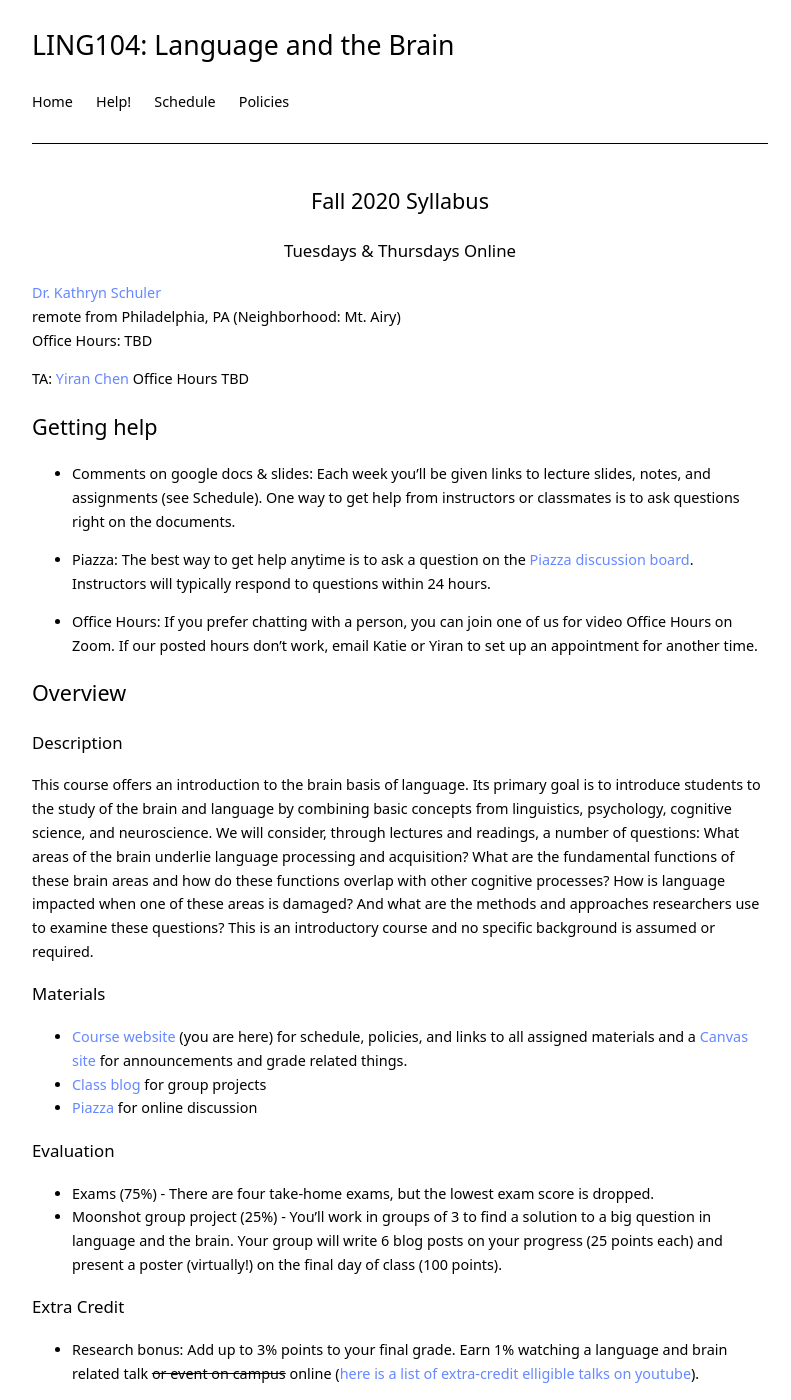
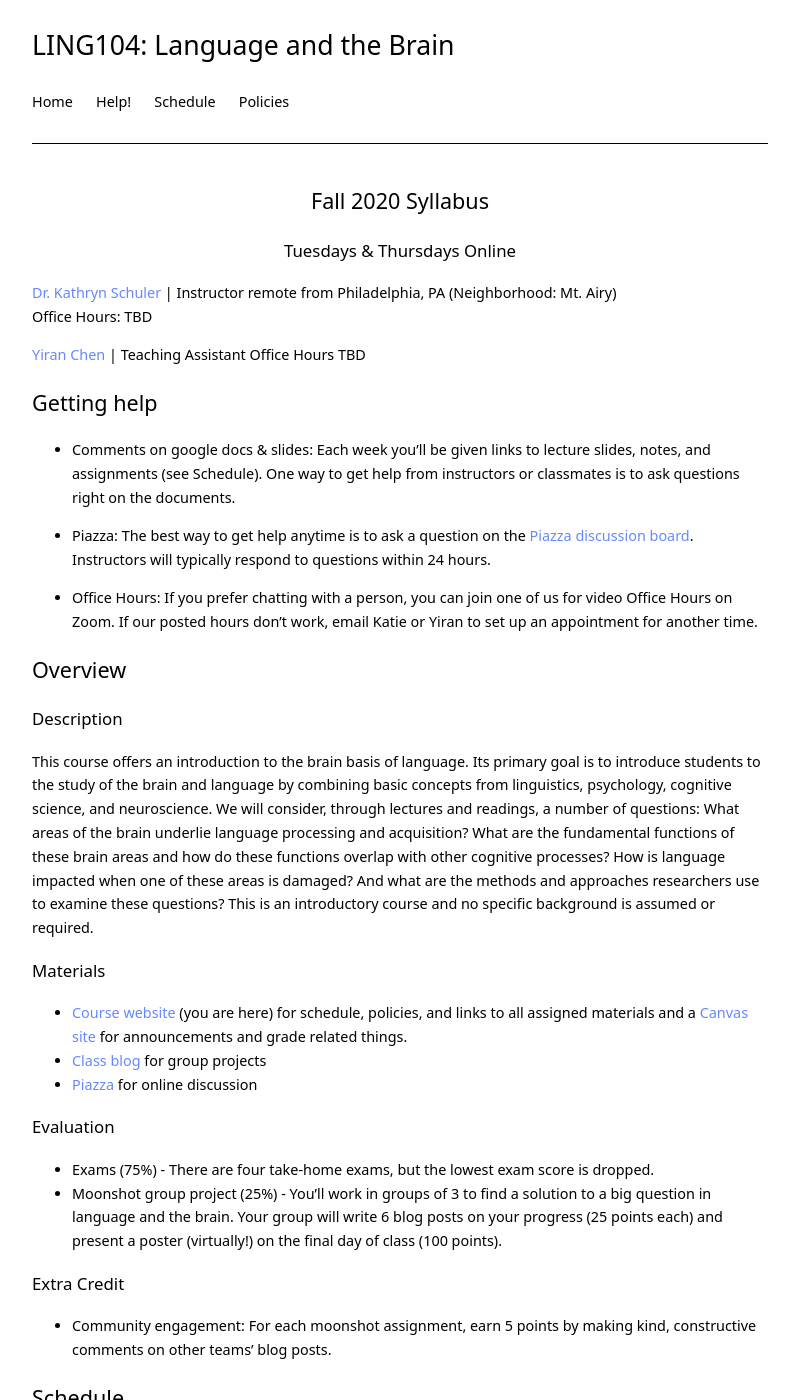
Before and after one commit to kschuler/ling104, a Jekyll site: the page built from index.md, in a window 1280 px wide and 1400 px high. Shown: the whole window, without its empty margins (240-1031 px from the left). Built offline with Jekyll 4.4.1, drawn with Linux system fonts in a browser that asks for light colours.

Commit message:
Update index.md

```diff
--- a/index.md
+++ b/index.md
@@ -6,11 +6,11 @@ title: LING104
 <h2 align="center">Fall 2020 Syllabus</h2>
 <h3 align="center">Tuesdays & Thursdays <b>Online</b></h3>
 
-[Dr. Kathryn Schuler](mailto:kschuler@sas.upenn.edu)
+[Dr. Kathryn Schuler](mailto:kschuler@sas.upenn.edu) | Instructor
 remote from Philadelphia, PA (Neighborhood: Mt. Airy)<br>
 Office Hours: TBD
 
-TA: [Yiran Chen](mailto:cheny39@sas.upenn.edu)
+[Yiran Chen](mailto:cheny39@sas.upenn.edu) | Teaching Assistant
 Office Hours TBD
 
 
@@ -39,7 +39,7 @@ This course offers an introduction to the brain basis of language. Its primary g
 - **Moonshot group project (25%)** -  You'll work in groups of 3 to find a solution to a big question in language and the brain. Your group will write 6 blog posts on your progress (25 points each) and present a poster (virtually!) on the final day of class (100 points).
 
 ### Extra Credit
--  **Research bonus:** Add up to 3% points to your final grade. Earn 1% watching a language and brain related talk ~~or event on campus~~ online ([here is a list of extra-credit elligible talks on youtube](https://docs.google.com/spreadsheets/u/1/d/e/2PACX-1vT2HlyiQvL7kyYcxfT6mFVLjOzqnlsst_rmb2eGQFphNa7DCYQ-5Fl9F1pw4GhmKLh1yaWjrGBf7LK2/pubhtml?gid=0&single=true)).
+-  **Community engagement:** For each moonshot assignment, earn 5 points by making kind, constructive comments on other teams' blog posts.
 
 ## Schedule
 Schedule is subject to change. All lectures will be recorded and [posted on Panopto](404.html) a few minutes after each class.
```
